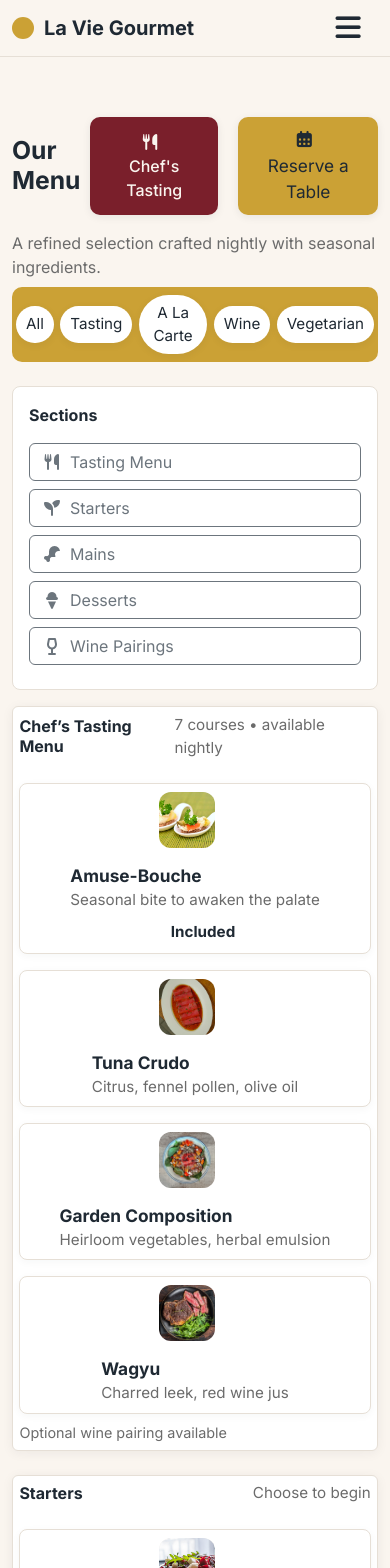
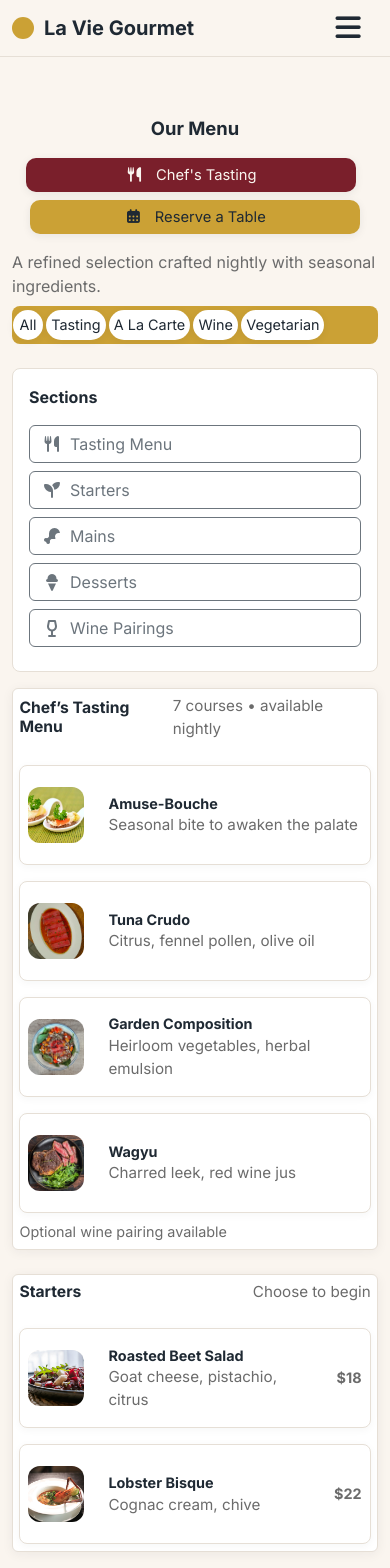
Before and after one commit to adrian5534/la-vie-gourmet, a React (Vite) app: page /menu in a window 390 px wide. Shown: the top 1568 px of the page. Built offline with nearby package versions, Linux system fonts and the light colour scheme.

Commit message:
menu updates css

```diff
--- a/src/pages/Menu.jsx
+++ b/src/pages/Menu.jsx
@@ -88,16 +88,15 @@ export default function Menu() {
                   7 courses • available nightly
                 </span>
               </div>
-              <div className="row g-3">
+              <div className="row g-3 align-items-stretch">
                 {tastingMenu.map((item, idx) => (
-                  <div key={idx} className="col-12 col-md-6">
-                    <div className="menu-card d-flex align-items-center p-2 rounded-3" style={{ background: "var(--card)", border: "1px solid var(--border)" }}>
+                  <div key={idx} className="col-12 col-md-6 d-flex">
+                    <div className="menu-card d-flex align-items-center p-2 rounded-3 h-100 w-100" style={{ background: "var(--card)", border: "1px solid var(--border)" }}>
                       <img src={item.img} alt={item.name} className="rounded-3 me-3" style={{ width: 56, height: 56, objectFit: "cover" }} />
                       <div className="flex-grow-1">
                         <div className="fw-bold">{item.name}</div>
                         <div style={{ color: "var(--muted-foreground)", fontSize: "0.95rem" }}>{item.desc}</div>
                       </div>
-                      {item.included && <span className="badge ms-3">Included</span>}
                     </div>
                   </div>
                 ))}
@@ -112,10 +111,10 @@ export default function Menu() {
                 <h5 className="fw-bold mb-0">Starters</h5>
                 <span style={{ color: "var(--muted-foreground)", fontSize: "0.95rem" }}>Choose to begin</span>
               </div>
-              <div className="row g-3">
+              <div className="row g-3 align-items-stretch">
                 {starters.map((item, idx) => (
-                  <div key={idx} className="col-12 col-md-6">
-                    <div className="menu-card d-flex align-items-center p-2 rounded-3" style={{ background: "var(--card)", border: "1px solid var(--border)" }}>
+                  <div key={idx} className="col-12 col-md-6 d-flex">
+                    <div className="menu-card d-flex align-items-center p-2 rounded-3 h-100 w-100" style={{ background: "var(--card)", border: "1px solid var(--border)" }}>
                       <img src={item.img} alt={item.name} className="rounded-3 me-3" style={{ width: 56, height: 56, objectFit: "cover" }} />
                       <div className="flex-grow-1">
                         <div className="fw-bold">{item.name}</div>
@@ -133,10 +132,10 @@ export default function Menu() {
                 <h5 className="fw-bold mb-0">Mains</h5>
                 <span style={{ color: "var(--muted-foreground)", fontSize: "0.95rem" }}>Signature plates</span>
               </div>
-              <div className="row g-3">
+              <div className="row g-3 align-items-stretch">
                 {mains.map((item, idx) => (
-                  <div key={idx} className="col-12 col-md-6">
-                    <div className="menu-card d-flex align-items-center p-2 rounded-3" style={{ background: "var(--card)", border: "1px solid var(--border)" }}>
+                  <div key={idx} className="col-12 col-md-6 d-flex">
+                    <div className="menu-card d-flex align-items-center p-2 rounded-3 h-100 w-100" style={{ background: "var(--card)", border: "1px solid var(--border)" }}>
                       <img src={item.img} alt={item.name} className="rounded-3 me-3" style={{ width: 56, height: 56, objectFit: "cover" }} />
                       <div className="flex-grow-1">
                         <div className="fw-bold">{item.name}</div>
@@ -154,10 +153,10 @@ export default function Menu() {
                 <h5 className="fw-bold mb-0">Desserts</h5>
                 <span style={{ color: "var(--muted-foreground)", fontSize: "0.95rem" }}>A sweet finish</span>
               </div>
-              <div className="row g-3">
+              <div className="row g-3 align-items-stretch">
                 {desserts.map((item, idx) => (
-                  <div key={idx} className="col-12 col-md-6">
-                    <div className="menu-card d-flex align-items-center p-2 rounded-3" style={{ background: "var(--card)", border: "1px solid var(--border)" }}>
+                  <div key={idx} className="col-12 col-md-6 d-flex">
+                    <div className="menu-card d-flex align-items-center p-2 rounded-3 h-100 w-100" style={{ background: "var(--card)", border: "1px solid var(--border)" }}>
                       <img src={item.img} alt={item.name} className="rounded-3 me-3" style={{ width: 56, height: 56, objectFit: "cover" }} />
                       <div className="flex-grow-1">
                         <div className="fw-bold">{item.name}</div>
@@ -175,10 +174,10 @@ export default function Menu() {
                 <h5 className="fw-bold mb-0">Wine Pairings</h5>
                 <span style={{ color: "var(--muted-foreground)", fontSize: "0.95rem" }}>Curated by our sommelier</span>
               </div>
-              <div className="row g-3">
+              <div className="row g-3 align-items-stretch">
                 {winePairings.map((item, idx) => (
-                  <div key={idx} className="col-12 col-md-6">
-                    <div className="menu-card d-flex align-items-center p-2 rounded-3" style={{ background: "var(--card)", border: "1px solid var(--border)" }}>
+                  <div key={idx} className="col-12 col-md-6 d-flex">
+                    <div className="menu-card d-flex align-items-center p-2 rounded-3 h-100 w-100" style={{ background: "var(--card)", border: "1px solid var(--border)" }}>
                       <img src={item.img} alt={item.name} className="rounded-3 me-3" style={{ width: 56, height: 56, objectFit: "cover" }} />
                       <div className="flex-grow-1">
                         <div className="fw-bold">{item.name}</div>
--- a/src/styles/Menu.css
+++ b/src/styles/Menu.css
@@ -17,6 +17,8 @@
   display: flex;
   align-items: center;
   gap: 1rem;
+  min-height: 100px;
+  position: relative;
 }
 
 .menu-card img {
@@ -25,12 +27,7 @@
   object-fit: cover;
   border-radius: 10px;
   background: var(--muted);
-}
-
-.menu-card .badge {
-  font-size: 0.95rem;
-  padding: 0.4em 0.8em;
-  border-radius: 8px;
+  flex-shrink: 0;
 }
 
 .menu-section h5 {
@@ -90,33 +87,26 @@
   background: var(--secondary);
   border-radius: 20px;
   font-weight: normal;
-  padding: 18px 24px;
+  padding: 12px 12px;
   display: flex;
-  gap: 0.5rem;
+  gap: 0.3rem;
   align-items: center;
   margin-bottom: 2rem;
+  flex-wrap: wrap;
 }
 
-/* --- FILTER BUTTONS --- */
 .menu-filter-btn {
   background: var(--card);
   color: var(--accent-foreground);
   border: none;
   border-radius: 999px;
-  padding: 5px 10px;
-  font-size: 1.15rem;
+  padding: 4px 8px;
+  font-size: 1rem;
   box-shadow: 0 2px 8px rgba(31,41,51,0.06);
   transition: background 0.18s, color 0.18s, box-shadow 0.18s;
   outline: none;
-}
-
-.menu-header-actions .btn-primary:hover,
-.menu-header-actions .btn-primary:focus,
-.menu-header-actions .btn-primary:active {
-  background: var(--primary) !important;
-  color: var(--primary-foreground) !important;
-  box-shadow: 0 4px 16px rgba(31,41,51,0.12) !important;
-  outline: none !important;
+  min-width: 60px;
+  text-align: center;
 }
 
 .menu-filter-btn:hover {
@@ -128,17 +118,21 @@
 .menu-header-actions {
   display: flex;
   gap: 0.75rem;
+  flex-wrap: wrap;
 }
 
-.menu-header-actions .btn {
+.menu-header-actions .btn,
+.menu-header-btn {
   font-size: 1.08rem;
   padding: 10px 28px;
   border-radius: 10px;
   box-shadow: 0 2px 8px rgba(31,41,51,0.08);
   transition: box-shadow 0.2s;
+  white-space: nowrap;
 }
 
-.menu-header-actions .btn-primary {
+.menu-header-actions .btn-primary,
+.menu-header-btn {
   background: var(--primary) !important;
   color: var(--primary-foreground) !important;
   border: none !important;
@@ -151,33 +145,8 @@
   border: none;
 }
 
-.menu-filter-btn:hover,
-.menu-filter-btn:active,
-.menu-filter-btn.active,
-.menu-filter-btn:focus {
-  background: var(--primary);
-  color: #fff;
-  box-shadow: 0 4px 16px rgba(31,41,51,0.12);
-}
-
 .menu-header-actions .btn:hover,
-.menu-header-actions .btn:focus {
-  background: var(--primary);
-  color: var(--primary-foreground);
-  box-shadow: 0 4px 16px rgba(31,41,51,0.12);
-  outline: none;
-}
-
-.menu-header-btn {
-  background: var(--primary) !important;
-  color: var(--primary-foreground) !important;
-  border: none !important;
-  font-weight: 500;
-  border-radius: 10px;
-  padding: 10px 28px;
-  box-shadow: 0 2px 8px rgba(31,41,51,0.08);
-  transition: box-shadow 0.2s;
-}
+.menu-header-actions .btn:focus,
 .menu-header-btn:hover,
 .menu-header-btn:focus {
   background: var(--accent) !important;
@@ -185,7 +154,6 @@
   box-shadow: 0 4px 16px rgba(31,41,51,0.12);
   outline: none;
 }
-
 
 /* --- RESPONSIVE STYLES --- */
 @media (max-width: 1280px) {
@@ -196,6 +164,14 @@
   .menu-card {
     padding: 0.6rem 0.8rem;
     border-radius: 10px;
+  }
+  .menu-card img {
+    width: 48px;
+    height: 48px;
+    border-radius: 8px;
+  }
+  .menu-section .menu-card .fw-bold {
+    font-size: 1rem;
   }
 }
 
@@ -208,6 +184,24 @@
     padding: 0.5rem 0.7rem;
     border-radius: 8px;
   }
+  .menu-card img {
+    width: 44px;
+    height: 44px;
+    border-radius: 7px;
+  }
+  .menu-section .menu-card .fw-bold {
+    font-size: 0.98rem;
+  }
+  .menu-header-actions .btn,
+  .menu-header-btn {
+    font-size: 1rem;
+    padding: 8px 18px;
+  }
+  .menu-filter-btn {
+    font-size: 0.95rem;
+    padding: 6px 12px;
+    min-width: 50px;
+  }
 }
 
 @media (max-width: 992px) {
@@ -219,6 +213,14 @@
     padding: 0.4rem 0.5rem;
     border-radius: 7px;
   }
+  .menu-card img {
+    width: 40px;
+    height: 40px;
+    border-radius: 6px;
+  }
+  .menu-section .menu-card .fw-bold {
+    font-size: 0.96rem;
+  }
   .col-lg-3 {
     max-width: 100%;
     flex: 0 0 100%;
@@ -227,6 +229,16 @@
   .col-lg-9 {
     max-width: 100%;
     flex: 0 0 100%;
+  }
+  .menu-header-actions .btn,
+  .menu-header-btn {
+    font-size: 0.96rem;
+    padding: 7px 10px;
+  }
+  .menu-filter-btn {
+    font-size: 0.93rem;
+    padding: 5px 10px;
+    min-width: 40px;
   }
 }
 
@@ -238,25 +250,40 @@
   .menu-card {
     padding: 0.3rem 0.4rem;
     border-radius: 6px;
-    flex-direction: column;
-    align-items: flex-start;
-    gap: 0.5rem;
+    flex-direction: row;
+    align-items: center;
+    gap: 0.7rem;
   }
   .menu-card img {
-    margin-bottom: 0.5rem;
-    margin-right: 0;
+    width: 36px;
+    height: 36px;
+    border-radius: 5px;
+    margin-bottom: 0;
+    margin-right: 0.7rem;
+  }
+  .menu-section .menu-card .fw-bold {
+    font-size: 0.94rem;
   }
   .menu-section h5 {
     font-size: 1.1rem;
   }
+  .menu-header-actions {
+    gap: 0.5rem;
+  }
+  .menu-header-actions .btn,
+  .menu-header-btn {
+    font-size: 0.94rem;
+    padding: 6px 8px;
+  }
   .menu-filter-bar {
-    gap: 0.7rem;
-    padding: 12px 8px;
-    border-radius: 14px;
+    gap: 0.3rem;
+    padding: 7px 2px;
+    border-radius: 10px;
   }
   .menu-filter-btn {
-    padding: 9px 18px;
-    font-size: 1rem;
+    font-size: 0.92rem;
+    padding: 4px 7px;
+    min-width: 35px;
   }
 }
 
@@ -268,25 +295,57 @@
   .menu-card {
     padding: 0.2rem 0.2rem;
     border-radius: 5px;
-    flex-direction: column;
-    align-items: flex-start;
-    gap: 0.4rem;
+    flex-direction: row;
+    align-items: center;
+    gap: 0.5rem;
   }
   .menu-card img {
-    width: 44px;
-    height: 44px;
-    border-radius: 6px;
+    width: 28px;
+    height: 28px;
+    border-radius: 4px;
+    margin-bottom: 0;
+    margin-right: 0.5rem;
+  }
+  .menu-section .menu-card .fw-bold {
+    font-size: 0.9rem;
   }
   .menu-section h5 {
-    font-size: 1rem;
+    font-size: 0.98rem;
+  }
+  .menu-header-actions {
+    flex-direction: column;
+    align-items: center;
+    gap: 0.5rem;
+    margin-top: 0.7rem;
+    width: 100%;
+  }
+  .menu-header-actions .btn,
+  .menu-header-btn {
+    font-size: 0.92rem;
+    padding: 6px 12px;
+    width: 90%;
+    margin-bottom: 0;
+    justify-content: center;
+    text-align: center;
   }
   .menu-filter-bar {
-    gap: 0.4rem;
-    padding: 8px 4px;
-    border-radius: 10px;
+    gap: 0.2rem;
+    padding: 4px 1px;
+    border-radius: 8px;
   }
   .menu-filter-btn {
-    padding: 7px 10px;
-    font-size: 0.95rem;
+    font-size: 0.9rem;
+    padding: 4px 5px;
+    min-width: 30px;
+  }
+  .d-flex.align-items-center.justify-content-between.mb-3 {
+    flex-direction: column !important;
+    align-items: center !important;
+    text-align: center;
+    gap: 0.5rem;
+  }
+  .d-flex.align-items-center.justify-content-between.mb-3 h2 {
+    font-size: 1.15rem;
+    margin-bottom: 0.3rem;
   }
 }
```
